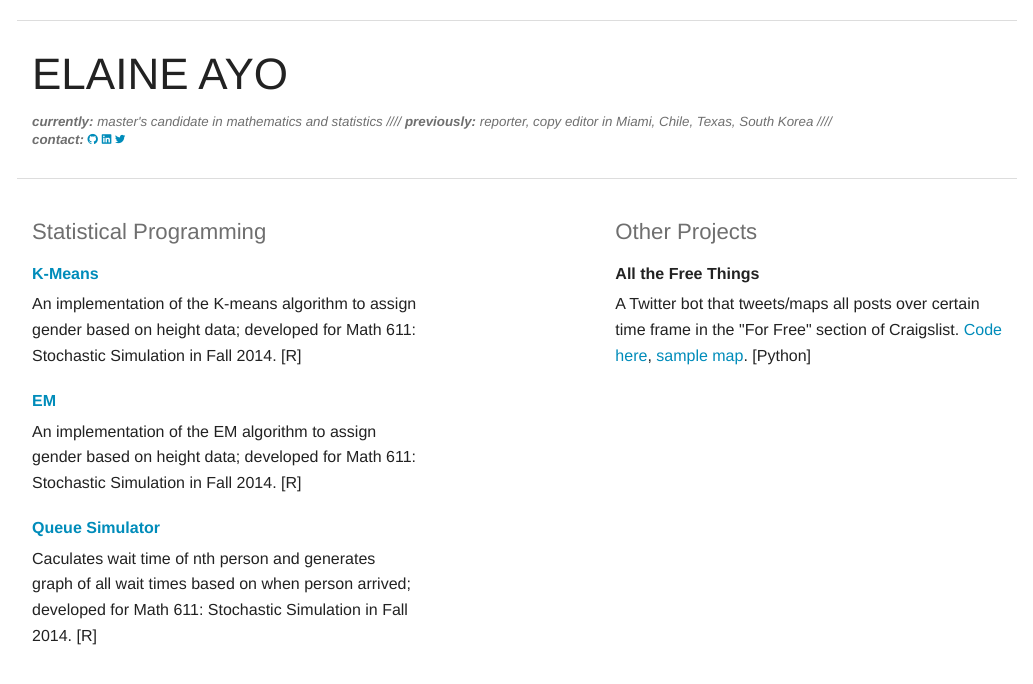
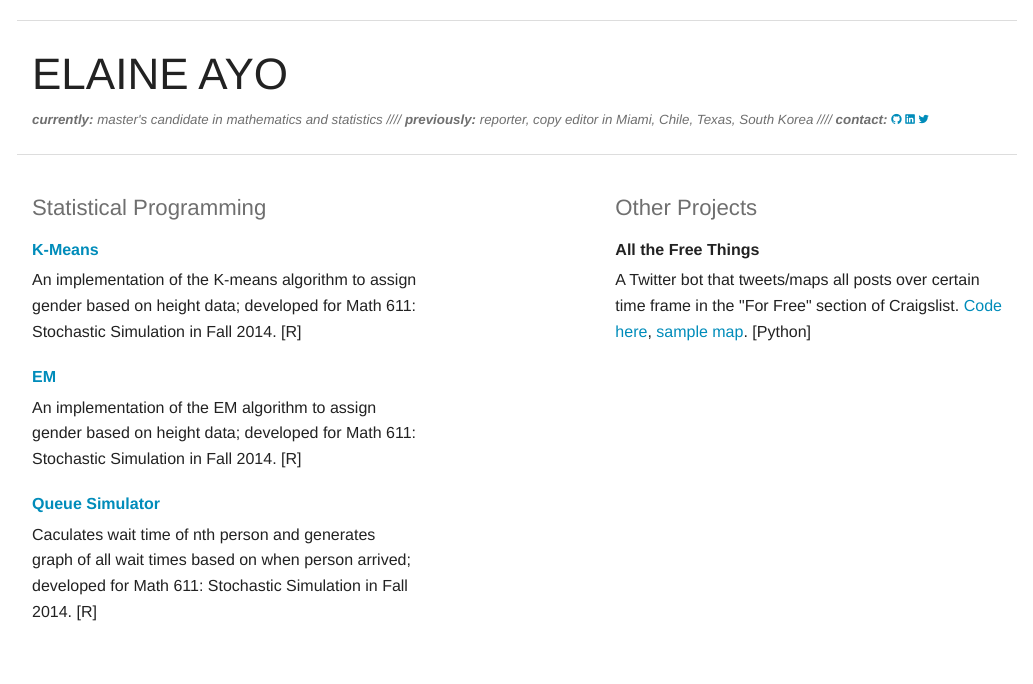
Before and after one commit to ayota/ayota.github.io, a plain HTML site: page index.html in a window 1280 px wide. Shown: the whole page, without its empty margins (123-1156 px from the left). Drawn offline with Linux system fonts and the light colour scheme.

Commit message:
Update index.html

```diff
--- a/index.html
+++ b/index.html
@@ -11,9 +11,9 @@
 
     <div class="row">
     	<div><hr /></div>
-  		<div class="small-10 medium-10 centered columns">
+  		<div class="small-10 medium-12 centered columns">
     		<h1>ELAINE AYO</h1>
-    		<p style="font-size:10pt" class="subheader"><i><b>currently:</b> master's candidate in mathematics and statistics //// <b>previously:</b> reporter, copy editor in Miami, Chile, Texas, South Korea //// <b>contact:</b> <a href="http://github.com/ayota" target="_blank"><i class="step fi-social-github size-60"></i></a>
+    		<p style="font-size:10pt; line-height:12px;" class="subheader"><i><b>currently:</b> master's candidate in mathematics and statistics //// <b>previously:</b> reporter, copy editor in Miami, Chile, Texas, South Korea //// <b>contact:</b> <a href="http://github.com/ayota" target="_blank"><i class="step fi-social-github size-60"></i></a>
     		<a href="http://www.linkedin.com/in/elaineayo" target="_blank"><i class="step fi-social-linkedin size-60"></i></a>
     		<a href="https://twitter.com/eieayo" target="_blank"><i class="step fi-social-twitter size-60"></i></a></i></p>
     	</div>
```
